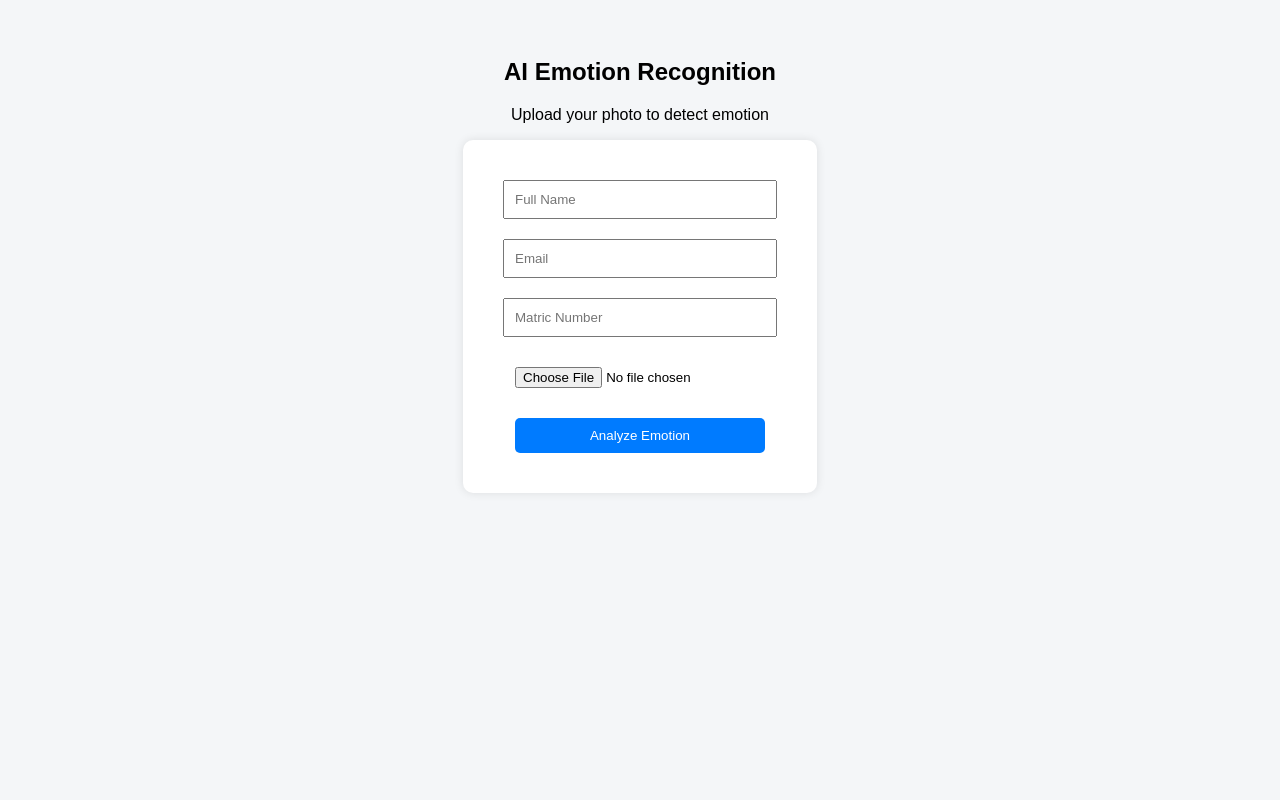
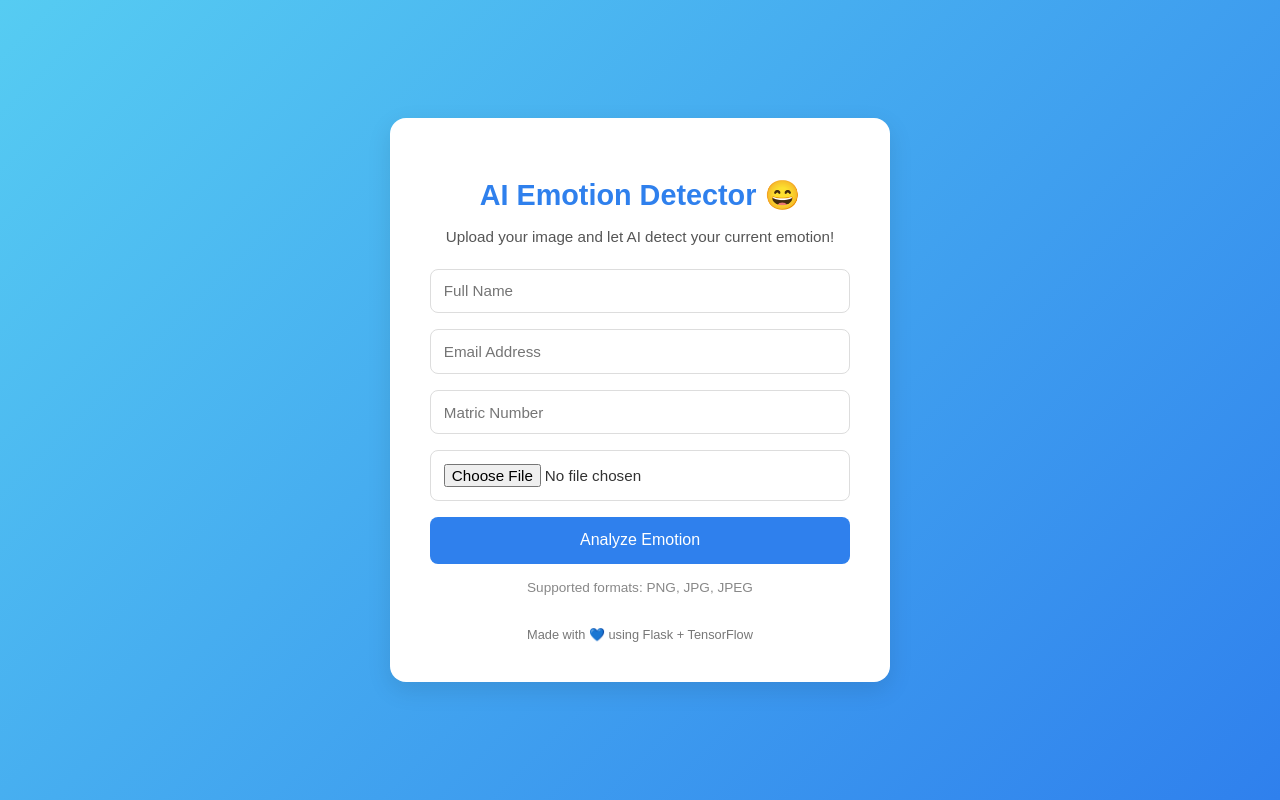
Before and after one commit to akejutotheworld/AI-EMOTION-RECOGNITION, a Flask app: page / in a window 1280 px wide. Run offline with Flask 2, Linux system fonts and the light colour scheme.

Commit message:
Update index.html

```diff
--- a/templates/index.html
+++ b/templates/index.html
@@ -2,58 +2,105 @@
 <html lang="en">
 <head>
   <meta charset="UTF-8">
-  <title>AI Emotion Recognition</title>
+  <title>AI Emotion Detector</title>
+  <meta name="viewport" content="width=device-width, initial-scale=1.0">
   <style>
     body {
-      font-family: Arial, sans-serif;
-      background-color: #f4f6f8;
+      font-family: "Poppins", sans-serif;
+      background: linear-gradient(135deg, #56ccf2, #2f80ed);
+      margin: 0;
+      padding: 0;
+      color: #333;
+      display: flex;
+      align-items: center;
+      justify-content: center;
+      height: 100vh;
+    }
+
+    .container {
+      background: #fff;
+      border-radius: 16px;
+      box-shadow: 0 8px 24px rgba(0,0,0,0.1);
+      width: 90%;
+      max-width: 420px;
+      padding: 2.5rem;
       text-align: center;
-      padding: 30px;
     }
+
+    h1 {
+      color: #2f80ed;
+      font-size: 1.8rem;
+      margin-bottom: 1rem;
+    }
+
+    p {
+      font-size: 0.95rem;
+      color: #555;
+      margin-bottom: 1.5rem;
+    }
+
     form {
-      background: white;
-      padding: 30px;
-      border-radius: 10px;
-      display: inline-block;
-      box-shadow: 0 0 10px rgba(0,0,0,0.1);
+      display: flex;
+      flex-direction: column;
+      gap: 1rem;
     }
-    input, button {
-      margin: 10px;
-      padding: 10px;
-      width: 250px;
+
+    input[type="text"], input[type="email"], input[type="file"] {
+      padding: 0.8rem;
+      border: 1px solid #ddd;
+      border-radius: 8px;
+      font-size: 0.95rem;
+      outline: none;
+      transition: border-color 0.2s;
     }
+
+    input:focus {
+      border-color: #2f80ed;
+    }
+
     button {
-      background-color: #007bff;
+      background: #2f80ed;
+      color: white;
       border: none;
-      color: white;
+      padding: 0.9rem;
+      border-radius: 8px;
       cursor: pointer;
-      border-radius: 5px;
+      font-size: 1rem;
+      transition: background 0.3s ease;
     }
+
     button:hover {
-      background-color: #0056b3;
+      background: #56ccf2;
+    }
+
+    .note {
+      font-size: 0.85rem;
+      color: #888;
+      margin-top: 1rem;
+    }
+
+    footer {
+      margin-top: 2rem;
+      font-size: 0.8rem;
+      color: #777;
     }
   </style>
 </head>
 <body>
-  <h2>AI Emotion Recognition</h2>
-  <p>Upload your photo to detect emotion</p>
+  <div class="container">
+    <h1>AI Emotion Detector 😄</h1>
+    <p>Upload your image and let AI detect your current emotion!</p>
 
-  <form action="{{ url_for('submit') }}" method="post" enctype="multipart/form-data">
-    <input type="text" name="fullname" placeholder="Full Name" required><br>
-    <input type="email" name="email" placeholder="Email" required><br>
-    <input type="text" name="matric" placeholder="Matric Number" required><br>
-    <input type="file" name="photo" accept="image/*" required><br>
-    <button type="submit">Analyze Emotion</button>
-  </form>
+    <form action="/submit" method="post" enctype="multipart/form-data">
+      <input type="text" name="fullname" placeholder="Full Name" required>
+      <input type="email" name="email" placeholder="Email Address" required>
+      <input type="text" name="matric" placeholder="Matric Number" required>
+      <input type="file" name="photo" accept="image/*" required>
+      <button type="submit">Analyze Emotion</button>
+    </form>
 
-  {% with messages = get_flashed_messages() %}
-    {% if messages %}
-      <ul>
-        {% for message in messages %}
-          <li style="color:red;">{{ message }}</li>
-        {% endfor %}
-      </ul>
-    {% endif %}
-  {% endwith %}
+    <p class="note">Supported formats: PNG, JPG, JPEG</p>
+    <footer>Made with 💙 using Flask + TensorFlow</footer>
+  </div>
 </body>
 </html>
```
